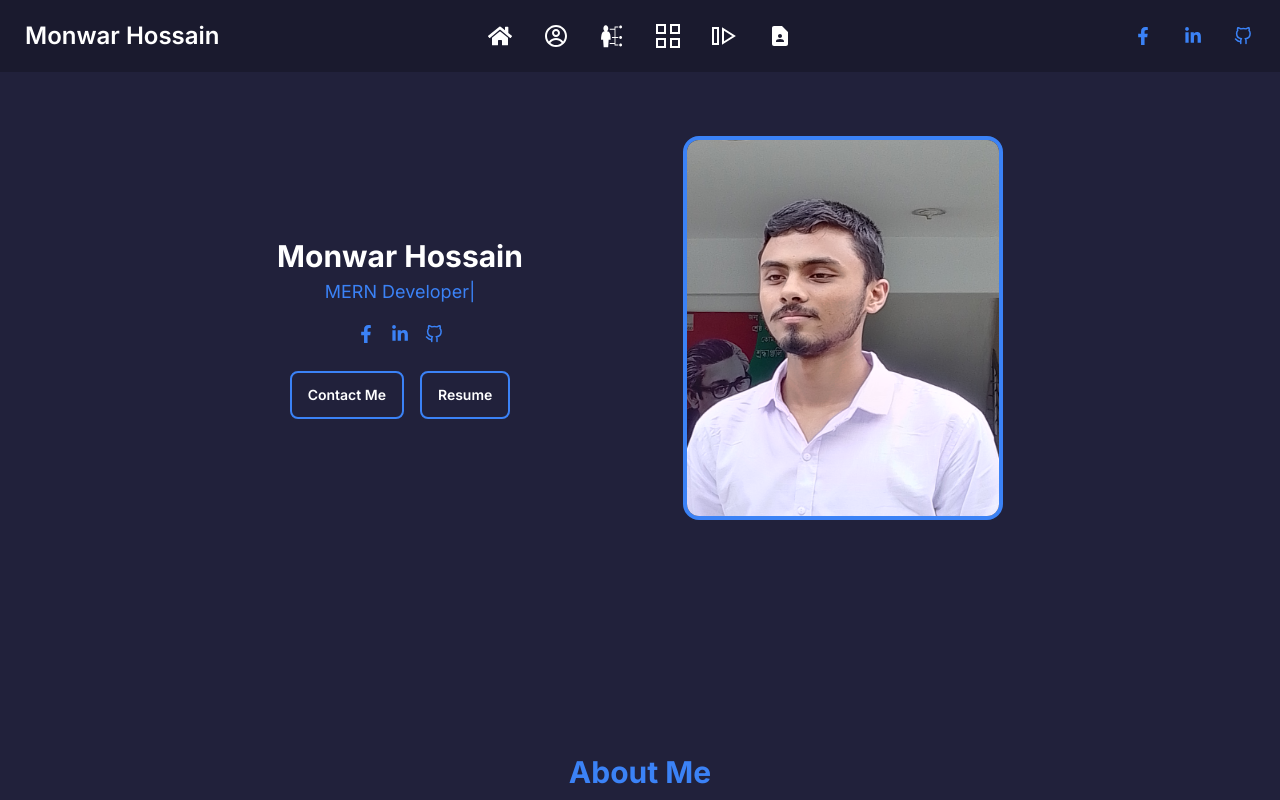
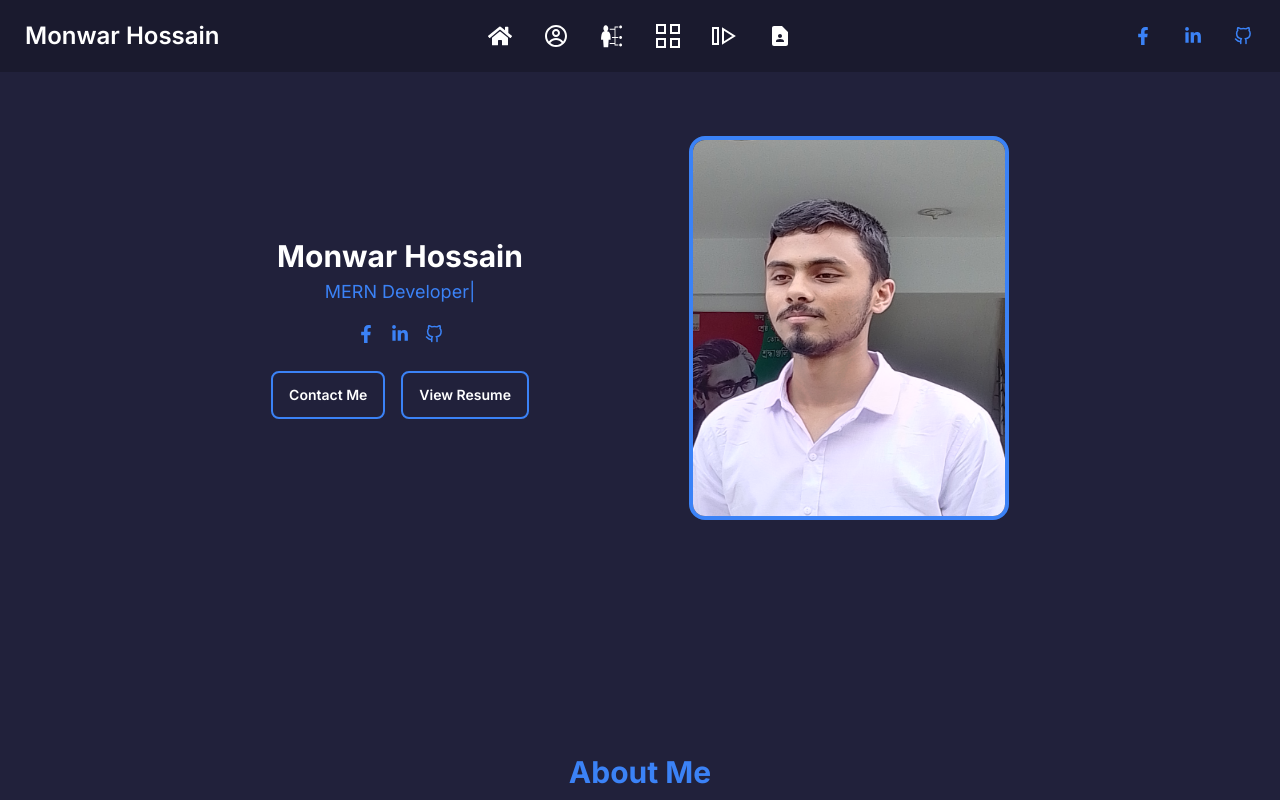
Before and after one commit to Monwar23/portfolio, a Next.js app: page / in a window 1280 px wide. Shown: the top 800 px of the page. Built offline with nearby package versions, Linux system fonts and the light colour scheme.

Commit message:
send message

```diff
--- a/src/components/Contact.jsx
+++ b/src/components/Contact.jsx
@@ -17,7 +17,7 @@ const Contact = () => {
     const sendEmail = (e) => {
         e.preventDefault();
 
-        emailjs.sendForm('service_sjk96hl', 'template_moznleh', form.current, 'HWHiVmWlGd0InUfYI')
+        emailjs.sendForm('service_9tgizvz', 'template_moznleh', form.current, 'HWHiVmWlGd0InUfYI')
             .then((result) => {
                 console.log(result.text);
                 toast('Message sent successfully!');
@@ -65,14 +65,14 @@ const Contact = () => {
                         <div>
                             <input
                                 type="text"
-                                name="name"
+                                name="from_name"
                                 placeholder="Your Name *"
                                 required
                                 className="w-full px-2 py-1 rounded-md border-2 border-blue-500 h-8 mb-3 focus:outline-none focus:ring-2 focus:ring-blue-500"
                             />
                             <input
                                 type="email"
-                                name="email"
+                                name="from_email"
                                 placeholder="Email *"
                                 required
                                 className="w-full px-2 py-1 rounded-md border-2 border-blue-500 h-8 mb-3 focus:outline-none focus:ring-2 focus:ring-blue-500"
--- a/src/components/Mine.jsx
+++ b/src/components/Mine.jsx
@@ -57,7 +57,7 @@ const Mine = () => {
           <button className="btn btn-outline text-white mt-7 border-2 hover:text-blue-500 border-blue-500 ">Contact Me</button>
           </Link>
           <Link href="https://drive.google.com/file/d/15IbHeXAa18wGsPtMFlf9yV3rlyFJw9fe/view?usp=sharing" target='_blank'>
-          <button className="btn btn-outline text-white mt-7 border-2 hover:text-blue-500 border-blue-500 ">Resume</button>
+          <button className="btn btn-outline text-white mt-7 border-2 hover:text-blue-500 border-blue-500 ">View Resume</button>
           </Link>
           </div>
         </div>
```
